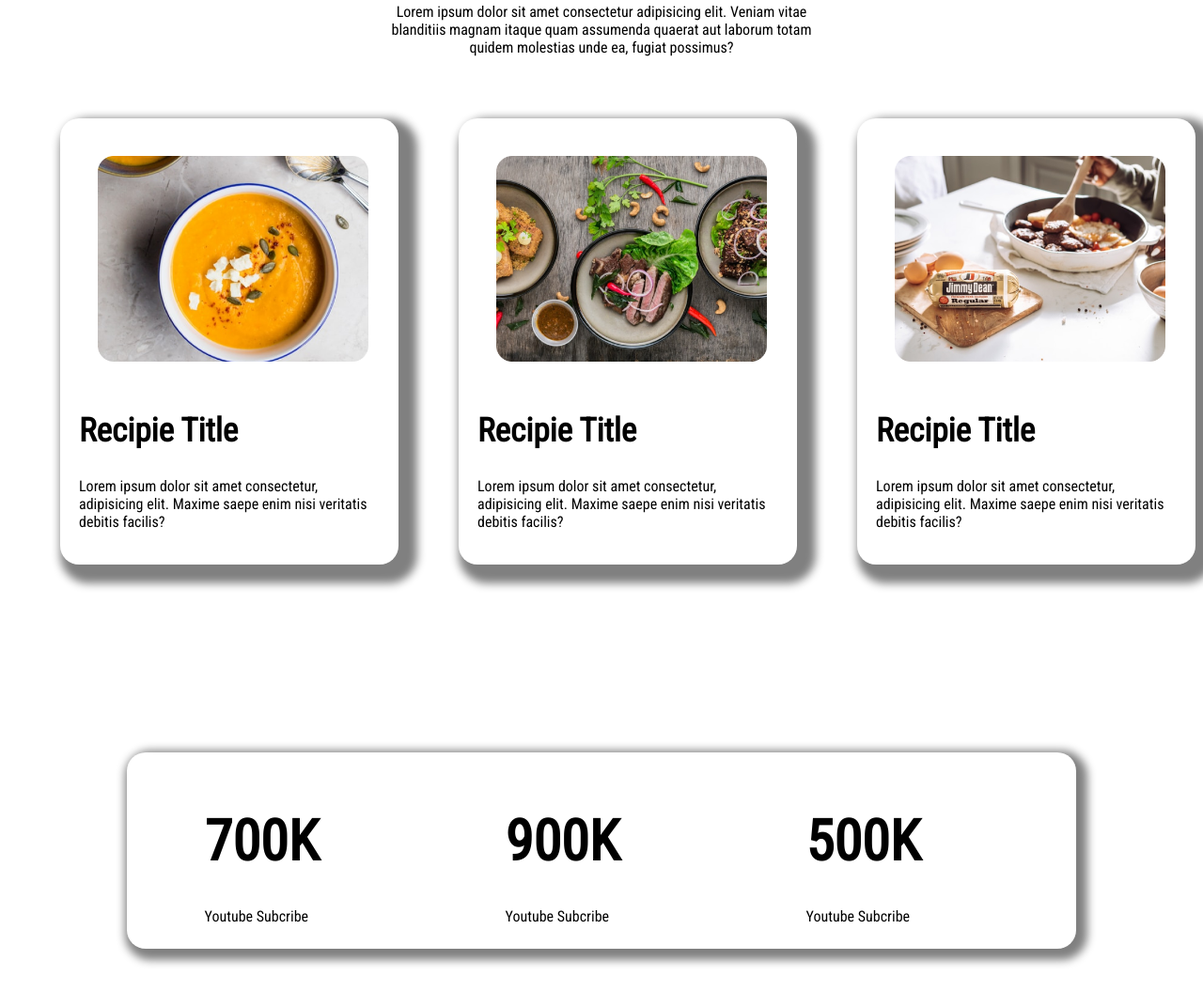
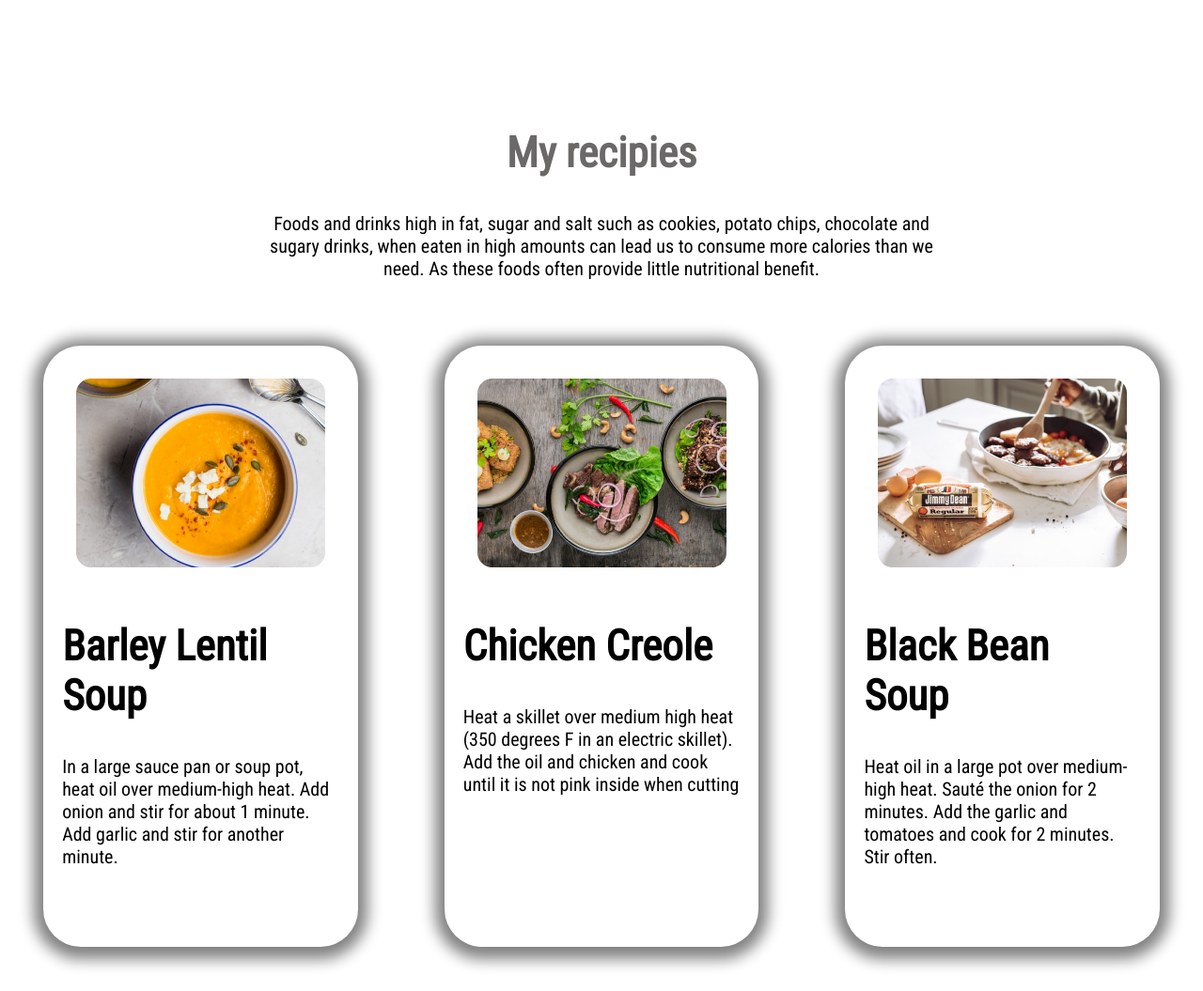
Before and after one commit to MDsaif777/food-network, a plain HTML site: page index.html in a window 1280 px wide. Shown: the part 1577-2632 px from the top of the page at 94% size. Drawn offline with Linux system fonts and the light colour scheme.

Commit message:
edite contein

```diff
--- a/index.html
+++ b/index.html
@@ -18,7 +18,7 @@
             <h1>With Food Network</h1>
             <p>Imagine you don't need a diet because we provide  <br>
                 healthy and delicious food for you!</p>
-             <a class="click-link" target="_blank" href="">Order food</a>
+             <a class="click-link" target="_blank" href="https://www.foodpanda.com.bd/restaurant/t0vd/high-times-cafe-dh">Order food</a>
 
         </div>
         <div class="half-with">
@@ -31,9 +31,9 @@
         </div>
         <div class="half-with about-text">
             <h2>About Me</h2>
-            <p>Lorem ipsum dolor sit amet consectetur adipisicing elit. Animi cupiditate distinctio fugit ex totam eum veritatis fuga doloribus, dolorem ullam architecto exercitationem quo assumenda at quaerat rem deserunt autem reiciendis quasi voluptate. Accusantium, rem! Quibusdam iste distinctio adipisci.</p>
+            <p>I’m Heidi – This site celebrates cooking, and aspires to help you integrate the power of lots of vegetables and whole foods into your everyday meals. The recipes you’ll find here are vegetarian, often vegan, written with the home cook in mind..</p>
 
-            <a class="click-link" target="_blank" href="">Contact Me</a>
+            <a class="click-link" target="_blank" href="https://www.linkedin.com/feed/">Contact Me</a>
         </div>
 
     </section>
@@ -41,25 +41,25 @@
 
            <div class="recipi-div">
             <h2>My recipies</h2>
-            <p>Lorem ipsum dolor sit amet consectetur adipisicing elit. Veniam vitae <br>  blanditiis magnam itaque quam assumenda quaerat aut laborum totam <br>  quidem molestias unde ea, fugiat possimus?</p>
+            <p>Foods and drinks high in fat, sugar and salt such as cookies, potato chips, chocolate and<br>  sugary drinks, when eaten in high amounts can lead us to consume more calories than we <br>  need.  As these foods often provide little nutritional benefit.</p>
            </div>
 
     </section>
     <section>
         <div class="recipe-title">
              <img src="images/food/Project Cover.png" alt="">
-             <h2>Recipie Title</h2>
-             <p>Lorem ipsum dolor sit amet consectetur, adipisicing elit. Maxime saepe enim nisi veritatis debitis facilis?</p>
+             <h2>Barley Lentil Soup</h2>
+             <p>In a large sauce pan or soup pot, heat oil over medium-high heat. Add onion and stir for about 1 minute. Add garlic and stir for another minute.</p>
         </div>
         <div class="recipe-title">
             <img src="images/food/Project Cover1.jpg" alt="">
-            <h2>Recipie Title</h2>
-            <p>Lorem ipsum dolor sit amet consectetur, adipisicing elit. Maxime saepe enim nisi veritatis debitis facilis?</p>
+            <h2>Chicken Creole</h2>
+            <p>Heat a skillet over medium high heat (350 degrees F in an electric skillet). Add the oil and chicken and cook until it is not pink inside when cutting</p>
         </div>
         <div class="recipe-title">
             <img src="images/food/Project Cover.jpg" alt="">
-            <h2>Recipie Title</h2>
-            <p>Lorem ipsum dolor sit amet consectetur, adipisicing elit. Maxime saepe enim nisi veritatis debitis facilis?</p>
+            <h2>Black Bean Soup</h2>
+            <p>Heat oil in a large pot over medium-high heat. Sauté the onion for 2 minutes. Add the garlic and tomatoes and cook for 2 minutes. Stir often.</p>
         </div>
     </section>
     <section>
@@ -69,12 +69,12 @@
                    <span>Youtube Subcribe</span>
             </div>
             <div class="media-div">
-                <h1>900K</h1>
-                   <span>Youtube Subcribe</span>
+                <h1>1.7M</h1>
+                   <span>Instagram Followers</span>
             </div>
             <div class="media-div">
-                <h1>500K</h1>
-                   <span>Youtube Subcribe</span>
+                <h1>300K</h1>
+                   <span>Dribbble Shot Likes</span>
             </div>
         </div>
     </section>
--- a/style.css
+++ b/style.css
@@ -4,11 +4,15 @@ body{
 
 }
 h1{
-    font-size: 60px;
+    font-size: 80px;
     line-height: 40px;
+    color: #494949;
 }
 h2{
-    font-size: 35px;
+    font-size: 45px;
+}
+p{
+    font-size: 20px;
 }
 .orange-col{
     color: orange;
@@ -30,17 +34,23 @@ section{
 .header-text{
     margin-top: 180px;
 }
+.header-text p{
+    color: #626262;
+}
 .click-link{
     text-decoration: none;
     background-image: linear-gradient(to right, #ff7b00, tomato);
-    padding: 15px 30px;
-    font-weight: 500;
+    padding: 17px 35px;
+    font-weight: 600;
     color: white;
     border-radius: 50px;
 
 }
 .about-text{
     margin-top: 200px;
+}
+.about-text h2{
+    color: #696969;
 }
 .about-div{
     background-image: url('images/shapes/7.png');
@@ -51,16 +61,21 @@ section{
     text-align: center;
     margin:auto;
 }
+.recipi-div h2{
+    color: #6b6868;
+}
 .recipe-title{
-    width: 25%;
-    box-shadow: 10px 10px 10px 10px gray;
+    width: 23%;
+    height: 600px;
+    box-shadow: 0px 3px 16px 10px gray;
     margin-left: 5%;
     padding: 20px;
-    border-radius: 20px;
+    border-radius: 40px;
+    margin:auto;
 }
 .recipe-title img{
  width: 90%;
- padding: 20px;
+ padding: 15px;
 }
 .recipi-section{
     margin-bottom: 50px;
@@ -72,12 +87,21 @@ section{
     box-shadow: 5px 5px 10px 7px gray;
     padding:25px;
     border-radius: 20px;
+    padding-bottom: 40px;
 }
 .media-div{
     width: 55%;
     margin-left: 6%;
 
 }
+.media-div h1{
+    margin-bottom: 40px;
+}
+.media-div span{
+    font-size: 25px;
+}
+
+
 .footer-div{
 
     text-align: center;
```
